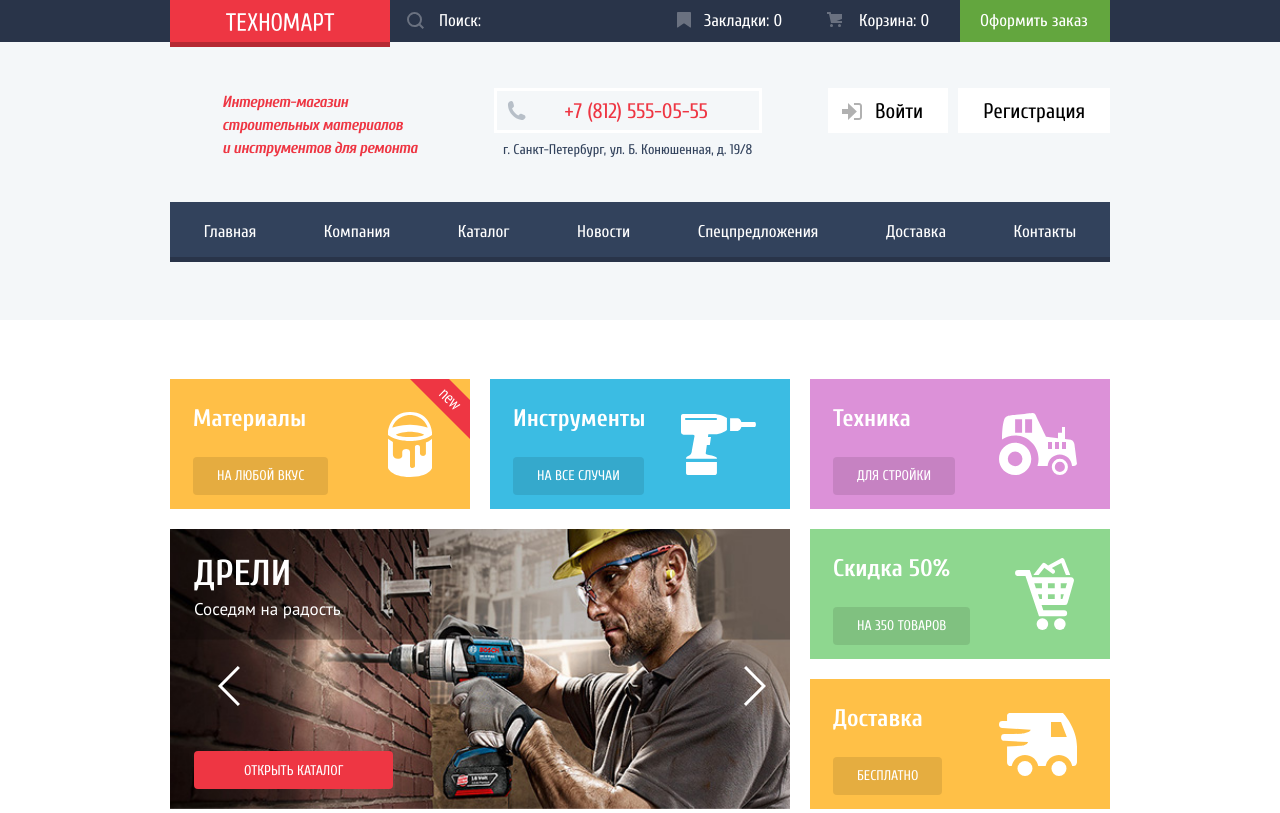
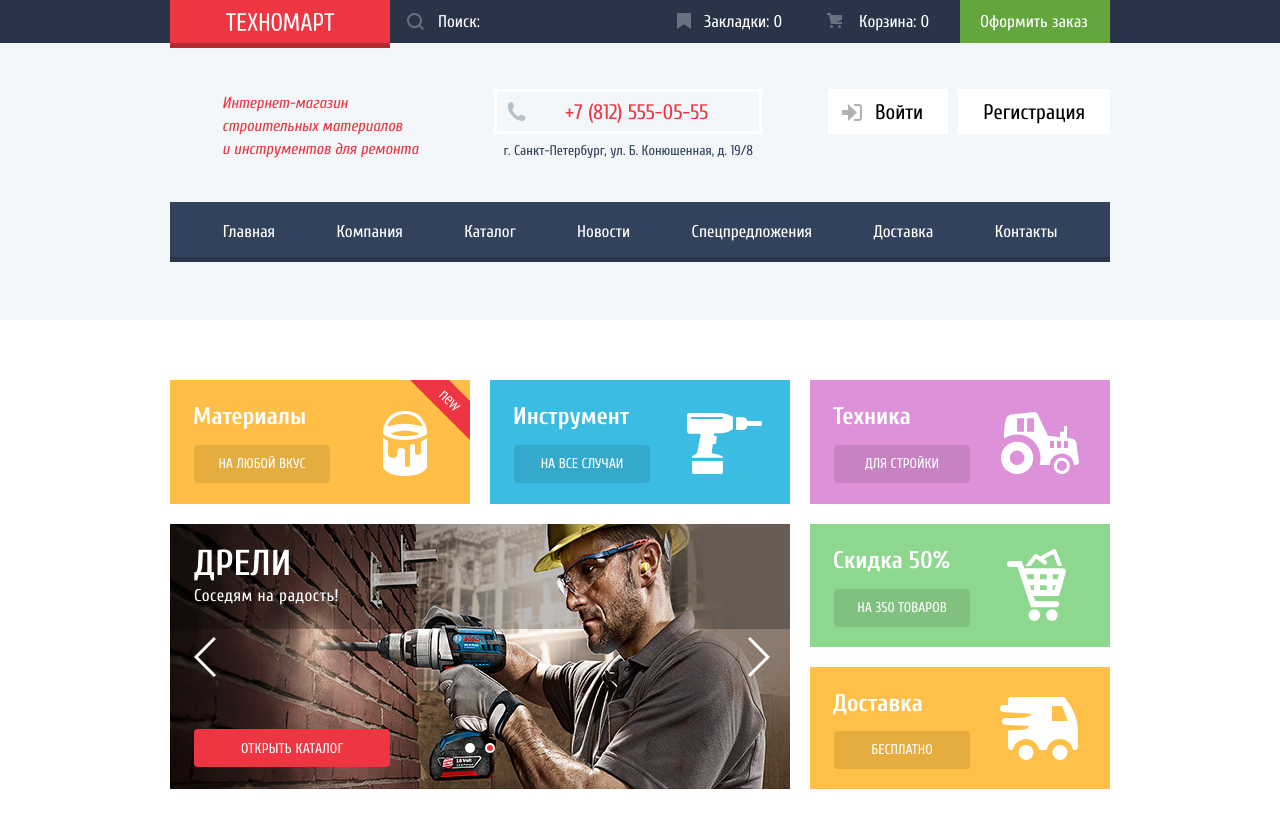
Before and after one commit to sushanek/52647-technomart-25, a website: page index.html in a window 1280 px wide. Shown: the top 813 px of the page. Drawn offline with Linux system fonts and the light colour scheme; files whose address does not match are found by name.

Commit message:
Замечания по стилю

```diff
--- a/css/style.css
+++ b/css/style.css
@@ -17,21 +17,12 @@
 }
 
 @font-face {
-  font-family: cuprum-italic;
+  font-family: cuprum;
   font-weight: 400;
   font-style: italic;
   font-display: swap;
   src: url("../fonts/cuprumitalic.woff") format("woff"),
 			 url("../fonts/cuprumitalic.woff2") format("woff2");
-}
-
-@font-face {
-  font-family: cuprum;
-  font-weight: 700;
-  font-style: italic;
-  font-display: swap;
-  src: url("../fonts/cuprumbolditalic.woff") format("woff"),
-       url("../fonts/cuprumbolditalic.woff2") format("woff2");
 }
 
 @font-face {
@@ -90,7 +81,7 @@ img {
 
 .main-header-container {
   width: 100%;
-  height: 42px;
+  height: 43px;
   background-color: #293449;
   color: white;
 }
@@ -102,7 +93,7 @@ img {
 
 .tehnomart-logo {
   width: 220px;
-  height: 47px;
+  height: 48px;
   background-color: #ee3643;
   box-shadow: inset 0 -5px 0 0 rgba(0, 0, 0, 0.24);
 }
@@ -110,39 +101,57 @@ img {
 .tehnomart-logo:hover {background-color: #ca2c37;}
 .tehnomart-logo:active {background-color: #ba2732;}
 
+.search-field {position: relative;}
+
+.searchbar-label {
+  position: absolute;
+  top: 13px;
+  left: 17px;
+  opacity: 0.3;
+  fill: #ffffff;
+}
+
+.searchbar::placeholder {
+  color:white;
+}
 
 .searchbar {
   display: flex;
   align-items: center;
+  padding-left: 48px;
+  padding-right: 15px;
+  border: 0;
   background-color: #293449;
   min-width: 267px;
-  line-height: 42px;
+  line-height: 41px;
   color: #ffffff;
 }
 
-.searchbar::before {
-  content: "";
-  width: 17px;
-  height: 17px;
-  margin-left: 17px;
-  margin-right: 15px;
-  margin-bottom: 1px;
-  opacity: 0.3;
-  background-image: url(../img/icon-search.svg);
-}
-
-.searchbar:hover::before {opacity: 1;}
+.searchbar:focus {
+  color: #000000;
+  background-color: white;
+  border: 0;
+  outline: 0;
+}
+
+input.searchbar:focus ~ .searchbar-label {
+  fill: #ee3643;
+  opacity: 1;
+}
+
+.searchbar:hover ~ .searchbar-label {
+  opacity: 1;
+}
 
 .top-btn {
   display: flex;
   align-items: center;
+  padding: 0 20px;
   min-width: 110px;
-  height: 42px;
+  height: 43px;
+  line-height: 43px;
   color: white;
   background-color: #293449;
-  text-decoration: none;
-  line-height: 42px;
-  padding: 0 20px;
 }
 
 .top-btn.basket.active {background-color: #ee3643;}
@@ -182,7 +191,6 @@ img {
 .order {
   display: flex;
   align-items: center;
-  height: 42px;
   background-color: #63a63e;
   margin-left: 3px;
 }
@@ -205,17 +213,13 @@ img {
 }
 
 .main-title {
-  margin: 0;
+  margin: 3px 10px 0 52px;
   font-size: 16px;
+  line-height: 1.45;
   font-weight: normal;
-  line-height: 1.45;
+  font-style: italic;
   text-align: left;
   color: #ee3643;
-  font-style: italic;
-  margin-top: 3px;
-  margin-left: 52px;
-  margin-right: 10px;
-  letter-spacing: -0.03em;
 }
 
 .main-address {
@@ -297,7 +301,7 @@ img {
 
 .main-nav {
   width: 940px;
-  margin-top: 41px;
+  margin-top: 40px;
   margin-left: auto;
   margin-right: auto;
   box-shadow: inset 0px -5px 0 0 #293449;
@@ -307,12 +311,13 @@ img {
 .main-nav-list {
   display: flex;
   flex-direction: row;
-  justify-content: space-around;
   align-items: center;
   margin: 0;
   padding: 0;
   list-style: none;
   height: 60px;
+  padding-left: 22px;
+  padding-right: 22px;
 }
 
 .main-nav-item {
@@ -321,8 +326,10 @@ img {
 }
 
 .main-nav-item a {
-  display: block;
-  text-decoration: none;
+  display: flex;
+  align-items: center;
+  justify-content: center;
+
   color: #ffffff;
   line-height: 60px;
 }
@@ -413,7 +420,7 @@ img {
   flex-wrap: wrap;
   flex-direction: row;
   align-items: flex-end;
-  margin-top: 59px;
+  margin-top: 60px;
   margin-bottom: 53px;
 }
 
@@ -429,7 +436,7 @@ img {
 
 .vista-item {
   width: 300px;
-  height: 130px;
+  height: 124px;
   display: flex;
   position: relative;
   flex-direction: column;
@@ -439,22 +446,28 @@ img {
 }
 
 .vista-item h3 {
+  margin-left: 23px;
+  margin-top: 23px;
+  margin-bottom: 14px;
+
   color: white;
-  margin-left: 23px;
-  margin-top: 26px;
   font-size: 24px;
 }
 
 .vista-item a {
+  display: flex;
+  justify-content: center;
+  align-items: center;
   height: 38px;
+  padding: 0px 22px;
+  margin-left: 24px;
   align-self: baseline;
-  padding: 0 24px;
   font-size: 14px;
-  line-height: 38px;
+
+  min-width: 92px;
   color: white;
   text-decoration: none;
   text-transform: uppercase;
-  margin-left: 23px;
   background-color: rgba(0, 0, 0, 0.1);
   border-radius: 4px;
 }
@@ -468,25 +481,31 @@ img {
 }
 
 .vista-1 {
-  background: #ffbf47 url(../img/icon-1-materials.svg) 85% 50% no-repeat;
+  background: #ffbf47 url(../img/icon-1-materials.svg) 213px 31px no-repeat;
 }
 
 .vista-2 {
-  background: #3bbce3 url(../img/icon-2-instruments.svg) 85% 50% no-repeat;
+  background: #3bbce3 url(../img/icon-2-instruments.svg) 197px 33px no-repeat;
 }
 
 .vista-3 {
   margin-right: 0;
-  background: #dc91d8 url(../img/icon-3-equipment.svg) 85% 50% no-repeat;
+  background: #dc91d8 url(../img/icon-3-equipment.svg) 191px 32px no-repeat;
 }
 
 .vista-4 {
-  background: #8ed78f url(../img/icon-4-sale.svg) 85% 50% no-repeat;
+  background: #8ed78f url(../img/icon-4-sale.svg) 197px 25px no-repeat;
 }
 
 .vista-5 {
-  background: #ffc047 url(../img/icon-5-delivery.svg) 85% 50% no-repeat;
+  background: #ffc047 url(../img/icon-5-delivery.svg) 190px 30px no-repeat;
   margin-bottom: 0;
+}
+
+.duble {
+  display: flex;
+  flex-direction: column;
+  height: 265px;
 }
 
 .vista-slider {
@@ -494,7 +513,7 @@ img {
   flex-direction: column;
   position: relative;
   width: 620px;
-  height: 280px;
+  height: 265px;
   margin-right: 20px;
   padding-left: 24px;
   background-image: url(../img/slide-image-1.jpg);
@@ -508,7 +527,7 @@ img {
 
   width: 620px;
   height: 105px;
-  margin-bottom: 32px;
+  margin-bottom: 8px;
 }
 
 .vista-slider-title h3 {
@@ -517,22 +536,23 @@ img {
   font-weight: 700;
   color: white;
   margin: 0;
-  margin-top: 27px;
+  margin-top: 22px;
   text-transform: uppercase;
 }
 
 .vista-slider-title span {
-  font-family: ptsans, Arial, sans-serif;
+  /* font-family: ptsans, Arial, sans-serif; */
   color: white;
-  padding-top: 8px;
+  padding-top: 4px;
+  letter-spacing: 0.5px;
 }
 
 .promo-slider-nav {
   display: flex;
   justify-content: space-between;
-  position: relative;
-  padding: 0 24px;
-  margin-bottom: 45px;
+
+  margin-right: 20px;
+  margin-bottom: 52px;
 }
 
 .promo-slider-nav button {
@@ -558,6 +578,58 @@ img {
   background-image: url(../img/icon-left.svg);
 }
 
+.slider-right:after {
+  content: "";
+  position: absolute;
+  display: flex;
+  width: 10px;
+  height: 10px;
+  background-color: white;
+  border-radius: 50%;
+  bottom: 36px;
+  left: 315px;
+}
+
+.slider-right:before {
+  content: "";
+  position: absolute;
+  display: flex;
+  width: 6px;
+  height: 6px;
+  background-color: #ee3643;
+  border-radius: 50%;
+  bottom: 38px;
+  left: 317px;
+  z-index: 1;
+}
+
+.slider-left:after {
+  content: "";
+  position: absolute;
+  display: flex;
+  width: 10px;
+  height: 10px;
+  background-color: white;
+  border-radius: 50%;
+  bottom: 36px;
+  left: 295px;
+}
+
+.slider-left:before {
+  visibility: hidden;
+  content: "";
+  position: absolute;
+  display: flex;
+  width: 6px;
+  height: 6px;
+  background-color: #ee3643;
+  border-radius: 50%;
+  bottom: 38px;
+  left: 297px;
+  z-index: 1;
+}
+
+
 .vista-slider .btn-body {
   align-self: baseline;
 }
@@ -565,7 +637,7 @@ img {
 .btn-body {
   height: 38px;
   align-self: center;
-  padding: 2px 50px 0;
+  padding: 2px 47px 0;
   font-size: 14px;
   line-height: 38px;
   color: white;
@@ -574,6 +646,7 @@ img {
   background-color: #ee3643;
   border-radius: 4px;
   box-sizing: border-box;
+  letter-spacing: 0.2px;
 }
 
 .btn-body:hover {
@@ -667,7 +740,6 @@ img {
 .new-price {
   font-size: 17px;
   color: #ffffff;
-  background-color: silver;
   background: url(../img/red-button.svg) no-repeat;
   width: 141px;
   height: 38px;
@@ -761,18 +833,20 @@ img {
 }
 
 .service-item a {
+  width: 240px;
+  height: 61px;
+  box-sizing: border-box;
+  padding-left: 22px;
   background-color: #32425c;
-  box-sizing: border-box;
-  text-decoration: none;
+
   font-size: 21px;
   line-height: 61px;
   font-weight: 700;
-  padding-left: 22px;
-  width: 240px;
-  height: 61px;
+
+  background-color: #32425c;
   color: white;
-  text-decoration: none;
-  box-shadow: 0px 1px 0 0 #293449, inset 0px 1px 0 0 #405069;
+  box-shadow: 0 1px 0 0 #293449,
+              inset 0 1px 0 0 #405069;
 }
 
 .service-item a:hover {
@@ -1042,7 +1116,6 @@ img {
   font-family: ptsans, Arial, Helvetica, sans-serif;
   font-size: 13px;
   text-transform: uppercase;
-  text-decoration: none;
   padding: 0 39px;
   height: 38px;
   border: solid 1px #e5e5e5;
@@ -1097,7 +1170,6 @@ img {
 
 .sort-list a {
   color: rgba(0, 0, 0, 0.18);
-  text-decoration: none;
   border-bottom: 1px dotted #ee3643;
 }
 
@@ -1110,7 +1182,6 @@ img {
 .sort-list .current,
 .sort-list .current:hover {
   color: #ee3643;
-  text-decoration: none;
   border: 0;
 }
 
@@ -1212,7 +1283,6 @@ img {
   font-size: 14px;
   font-weight: 400;
   text-transform: uppercase;
-  text-decoration: none;
 
 }
 
@@ -1320,7 +1390,6 @@ img {
 }
 
 .breadcrumb-item a {
-  text-decoration: none;
   color: #000000;
 }
 
@@ -1382,13 +1451,11 @@ img {
 .footer-nav-item a {
   margin-left: 58px;
   color: white;
-  text-decoration: none;
 }
 
 .vista-nav-list a {
   margin-left: 58px;
   color: #ffd180;
-  text-decoration: none;
 }
 
 .footer-nav-item a:hover,
@@ -1478,6 +1545,10 @@ li:nth-child(3) .social-btn {
 .main-footer-mid-nav a,
 .main-footer-bot a {
   color: #ffd180;
+}
+
+.main-footer-bot a {
+  text-decoration: underline;
 }
 
 .main-footer-mid-nav a:hover,
--- a/index.html
+++ b/index.html
@@ -14,7 +14,14 @@
           <div class="tehnomart-logo">
             <a href="#"><img src="img/tehnomart-logo.svg" width="220" height="47" alt="Логотип Техномарта"></a>
           </div>
-          <span class="searchbar">Поиск:</span>
+          <form class="search-field" method="post" action="https://echo.htmlacademy.ru">
+            <input class="searchbar" name="searchbar" id="searchbar" type="search" placeholder="Поиск:">
+            <label class="searchbar-label" for="searchbar">
+              <svg xmlns="http://www.w3.org/2000/svg" width="17" height="17" viewBox="0 0 17 17">
+                <path fill="curretnColor" d="M17 15.586l-3.542-3.542A7.465 7.465 0 0 0 15 7.5 7.5 7.5 0 1 0 7.5 15c1.71 0 3.282-.579 4.544-1.542L15.586 17 17 15.586zM2 7.5C2 4.467 4.467 2 7.5 2 10.532 2 13 4.467 13 7.5c0 3.032-2.468 5.5-5.5 5.5A5.506 5.506 0 0 1 2 7.5z"/>
+              </svg>
+            </label>
+          </form>
           <a class="top-btn favorites" href="#">Закладки: 0</a>
           <a class="top-btn basket" href="#">Корзина: 0</a>
           <a class="top-btn order" href="#">Оформить заказ</a>
@@ -59,7 +66,7 @@
             <a href="#">На любой вкус</a>
           </div>
           <div class="vista-2 vista-item">
-            <h3>Инструменты</h3>
+            <h3>Инструмент</h3>
             <a href="#">На все случаи</a>
           </div>
           <div class="vista-3 vista-item">
@@ -70,7 +77,7 @@
           <div class="vista-slider">
             <div class="vista-slider-title">
               <h3>Дрели</h3>
-              <span>Соседям на радость</span>
+              <span>Соседям на радость!</span>
             </div>
             <nav class="promo-slider-nav">
               <button class="slider-left" id="slider-left" type="button">Назад</button>
```
Also changed, not shown: catalog.html (+1 -1 lines), fonts/cuprumbolditalic.woff (deleted), fonts/cuprumbolditalic.woff2 (deleted).
